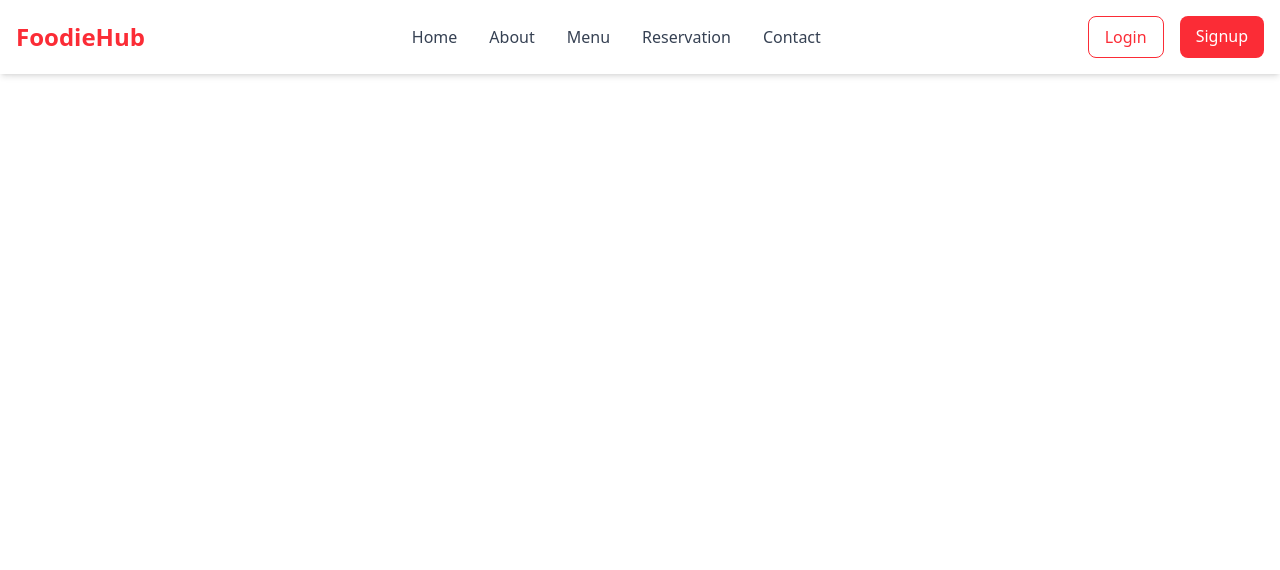
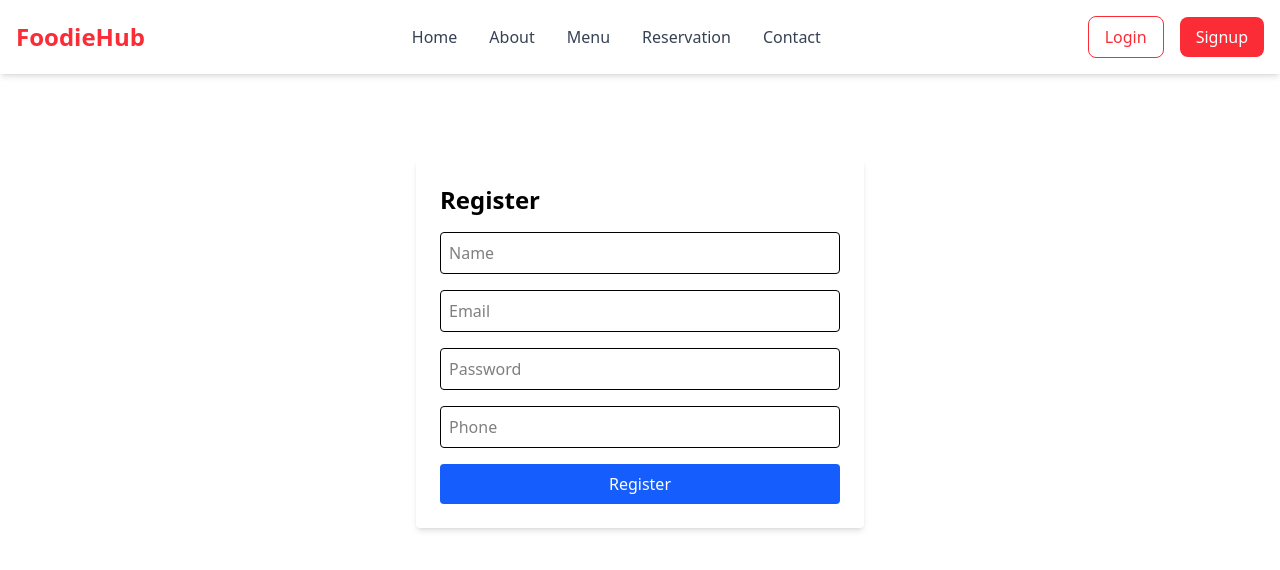
Before and after one commit to NextGen-Innovators/bca2025-sem4-alphacoders-table-queue, a React (Vite) app: page /register in a window 1280 px wide. Shown: the top 570 px of the page. Built offline with nearby package versions, Linux system fonts and the light colour scheme.

Commit message:
added login and signup pages

```diff
--- a/package.json
+++ b/package.json
@@ -12,6 +12,7 @@
   "dependencies": {
     "@tailwindcss/vite": "^4.1.17",
     "axios": "^1.13.2",
+    "jwt-decode": "^4.0.0",
     "lucide-react": "^0.556.0",
     "react": "^19.2.0",
     "react-dom": "^19.2.0",
--- a/src/App.jsx
+++ b/src/App.jsx
@@ -1,10 +1,14 @@
 import Navbar from "./components/Navbar";
 import { Routes, Route } from "react-router-dom";
+
+// Pages
 import Home from "./pages/Home";
 import About from "./pages/About";
 import Contact from "./pages/Contact";
 import Menu from "./pages/Menu";
 import Reservation from "./pages/Reservation";
+import Login from "./pages/Login";
+import Register from "./pages/Register";
 
 function App() {
   return (
@@ -17,6 +21,8 @@ function App() {
           <Route path="/contact" element={<Contact />} />
           <Route path="/menu" element={<Menu />} />
           <Route path="/reservation" element={<Reservation />} />
+          <Route path="/login" element={<Login />} />
+          <Route path="/register" element={<Register />} />
         </Routes>
       </div>
     </>
--- /dev/null
+++ b/src/api/axios.js
@@ -0,0 +1,7 @@
+import axios from "axios";
+
+const API = axios.create({
+  baseURL: "http://localhost:5000", // backend URL
+});
+
+export default API;
--- a/src/components/Navbar.jsx
+++ b/src/components/Navbar.jsx
@@ -1,14 +1,48 @@
-import React, { useState } from "react";
-import { Link } from "react-router-dom";
+import React, { useState, useEffect } from "react";
+import { Link, useNavigate } from "react-router-dom";
+import { jwtDecode } from "jwt-decode";
+
 
 const Navbar = () => {
   const [open, setOpen] = useState(false);
+  const [user, setUser] = useState(null);
+  const navigate = useNavigate();
+
+  // Check localStorage for token and decode
+  useEffect(() => {
+    const token = localStorage.getItem("token");
+    if (token) {
+      try {
+        const decoded = jwtDecode(token);
+        setUser(decoded); // decoded contains {id, role}
+      } catch (err) {
+        console.error("Invalid token");
+        localStorage.removeItem("token");
+      }
+    }
+  }, []);
+
+  const handleProfileClick = () => {
+    if (!user) return;
+    if (user.role === "admin") navigate("/admin/dashboard");
+    else if (user.role === "customer") navigate("/customer/dashboard");
+  };
+
+  const handleLogout = () => {
+    localStorage.removeItem("token");
+    setUser(null);
+    navigate("/");
+  };
 
   return (
     <nav className="bg-white shadow-md fixed w-full top-0 left-0 z-50">
       <div className="max-w-7xl mx-auto px-4 py-4 flex justify-between items-center">
         {/* Logo */}
-        <Link to="/" onClick={() => setOpen(false)} className="text-2xl font-bold text-red-500">
+        <Link
+          to="/"
+          onClick={() => setOpen(false)}
+          className="text-2xl font-bold text-red-500"
+        >
           FoodieHub
         </Link>
 
@@ -41,8 +75,10 @@ const Navbar = () => {
           </li>
         </ul>
 
-        {/* Auth Buttons */}
-        <div className="hidden md:flex space-x-4">
+        {/* Auth/Profile */}
+        <div className="hidden md:flex items-center space-x-4">
+          {!user ? (
+            <>
               <Link
                 to="/login"
                 onClick={() => setOpen(false)}
@@ -51,12 +87,29 @@ const Navbar = () => {
                 Login
               </Link>
               <Link
-            to="/signup"
+                to="/register"
                 onClick={() => setOpen(false)}
                 className="bg-red-500 text-white px-4 py-2 rounded-lg hover:bg-red-600 transition"
               >
                 Signup
               </Link>
+            </>
+          ) : (
+            <div className="relative">
+              <button
+                onClick={handleProfileClick}
+                className="w-10 h-10 rounded-full bg-red-500 flex items-center justify-center text-white font-bold hover:bg-red-600 transition"
+              >
+                {user.role === "admin" ? "A" : "C"}
+              </button>
+              <button
+                onClick={handleLogout}
+                className="ml-2 text-gray-500 hover:text-red-500 transition"
+              >
+                Logout
+              </button>
+            </div>
+          )}
         </div>
 
         {/* Mobile Menu Icon */}
@@ -75,6 +128,8 @@ const Navbar = () => {
           <Link to="/contact" onClick={() => setOpen(false)}>Contact</Link>
 
           <div className="pt-4 border-t">
+            {!user ? (
+              <>
                 <Link
                   to="/login"
                   onClick={() => setOpen(false)}
@@ -83,12 +138,29 @@ const Navbar = () => {
                   Login
                 </Link>
                 <Link
-              to="/signup"
+                  to="/register"
                   onClick={() => setOpen(false)}
                   className="w-full block text-center bg-red-500 text-white px-4 py-2 rounded-lg hover:bg-red-600"
                 >
                   Signup
                 </Link>
+              </>
+            ) : (
+              <>
+                <button
+                  onClick={handleProfileClick}
+                  className="w-full block text-center bg-red-500 text-white px-4 py-2 rounded-lg hover:bg-red-600 mb-2"
+                >
+                  Dashboard
+                </button>
+                <button
+                  onClick={handleLogout}
+                  className="w-full block text-center border border-red-500 text-red-500 px-4 py-2 rounded-lg hover:bg-red-500 hover:text-white"
+                >
+                  Logout
+                </button>
+              </>
+            )}
           </div>
         </div>
       )}
--- /dev/null
+++ b/src/pages/Login.jsx
@@ -0,0 +1,67 @@
+import { useState } from "react";
+
+export default function Login({ setToken }) {
+  const [form, setForm] = useState({
+    email: "",
+    password: "",
+  });
+  const [message, setMessage] = useState("");
+
+  const handleChange = (e) => {
+    setForm({ ...form, [e.target.name]: e.target.value });
+  };
+
+  const handleSubmit = async (e) => {
+    e.preventDefault();
+    try {
+      const res = await fetch("http://localhost:5000/auth/login", {
+        method: "POST",
+        headers: { "Content-Type": "application/json" },
+        body: JSON.stringify(form),
+      });
+      const data = await res.json();
+      if (res.ok) {
+        setMessage("Login successful");
+        localStorage.setItem("token", data.token);
+        if (setToken) setToken(data.token); // optional prop for parent state
+      } else {
+        setMessage(data.error);
+      }
+    } catch (err) {
+      setMessage("Server error");
+    }
+  };
+
+  return (
+    <div className="max-w-md mx-auto mt-20 p-6 bg-white shadow-md rounded">
+      <h2 className="text-2xl font-bold mb-4">Login</h2>
+      {message && <p className="mb-4 text-red-500">{message}</p>}
+      <form onSubmit={handleSubmit} className="space-y-4">
+        <input
+          type="email"
+          name="email"
+          placeholder="Email"
+          value={form.email}
+          onChange={handleChange}
+          className="w-full border p-2 rounded"
+          required
+        />
+        <input
+          type="password"
+          name="password"
+          placeholder="Password"
+          value={form.password}
+          onChange={handleChange}
+          className="w-full border p-2 rounded"
+          required
+        />
+        <button
+          type="submit"
+          className="w-full bg-green-600 text-white p-2 rounded hover:bg-green-700 transition"
+        >
+          Login
+        </button>
+      </form>
+    </div>
+  );
+}
--- /dev/null
+++ b/src/pages/Register.jsx
@@ -0,0 +1,84 @@
+import { useState } from "react";
+
+export default function Register() {
+  const [form, setForm] = useState({
+    name: "",
+    email: "",
+    password: "",
+    phone: "",
+    role: "customer",
+  });
+
+  const [message, setMessage] = useState("");
+
+  const handleChange = (e) => {
+    setForm({ ...form, [e.target.name]: e.target.value });
+  };
+
+  const handleSubmit = async (e) => {
+    e.preventDefault();
+    try {
+      const res = await fetch("http://localhost:5000/auth/register", {
+        method: "POST",
+        headers: { "Content-Type": "application/json" },
+        body: JSON.stringify(form),
+      });
+      const data = await res.json();
+      if (res.ok) setMessage(data.message);
+      else setMessage(data.error);
+    } catch (err) {
+      setMessage("Server error");
+    }
+  };
+
+  return (
+    <div className="max-w-md mx-auto mt-20 p-6 bg-white shadow-md rounded">
+      <h2 className="text-2xl font-bold mb-4">Register</h2>
+      {message && <p className="mb-4 text-red-500">{message}</p>}
+      <form onSubmit={handleSubmit} className="space-y-4">
+        <input
+          type="text"
+          name="name"
+          placeholder="Name"
+          value={form.name}
+          onChange={handleChange}
+          className="w-full border p-2 rounded"
+          required
+        />
+        <input
+          type="email"
+          name="email"
+          placeholder="Email"
+          value={form.email}
+          onChange={handleChange}
+          className="w-full border p-2 rounded"
+          required
+        />
+        <input
+          type="password"
+          name="password"
+          placeholder="Password"
+          value={form.password}
+          onChange={handleChange}
+          className="w-full border p-2 rounded"
+          required
+        />
+        <input
+          type="text"
+          name="phone"
+          placeholder="Phone"
+          value={form.phone}
+          onChange={handleChange}
+          className="w-full border p-2 rounded"
+          required
+        />
+        <button
+          type="submit"
+          className="w-full bg-blue-600 text-white p-2 rounded hover:bg-blue-700 transition"
+        >
+          Register
+        </button>
+      </form>
+    </div>
+  );
+}
```
Also changed, not shown: 1 other file (tests, documents, lock files or other folders). Lines whose indentation alone changed are shown as unchanged.
